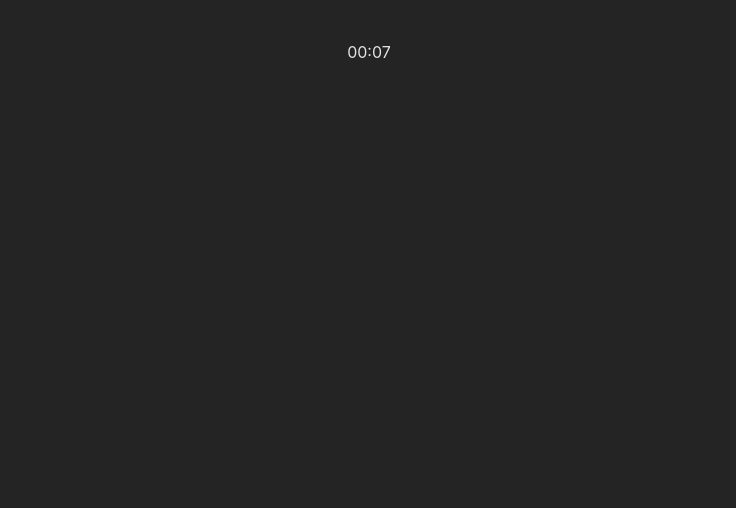
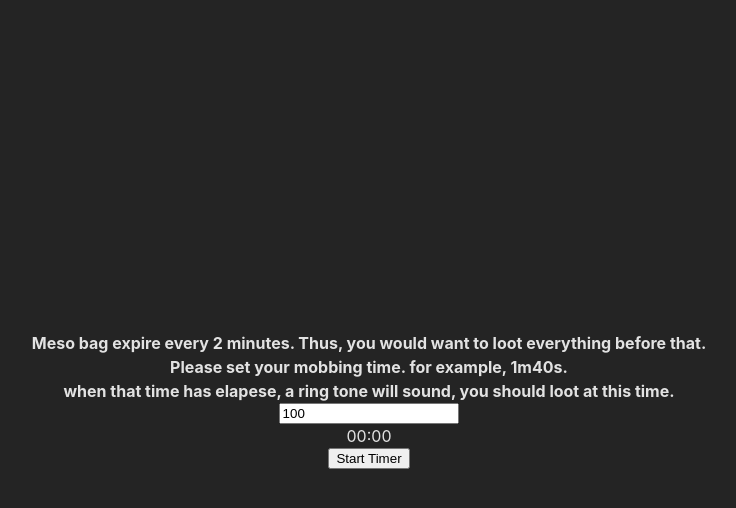
Before and after one commit to iceandfirewes/maplestory-loot-timer, a React (Vite) app: page / in a window 1280 px wide. Shown: the top 508 px of the page, without its empty margins (271-1007 px from the left). Built offline with nearby package versions, Linux system fonts and the light colour scheme.

Commit message:
timer work. reset every 2m. add ring tone later

```diff
--- a/src/App.jsx
+++ b/src/App.jsx
@@ -1,21 +1,43 @@
 import { useState,useEffect } from 'react'
 import './App.css'
 function App() {
-  const [active, setActive] = useState(true)
+  const [active, setActive] = useState(false)
   const [timeMark, setTimeMark] = useState(Date.now())
   const [time, setTime] = useState(Date.now())
   const SECOND = 1000;
   const MINUTE = SECOND * 60;
-  function updateTime(){
-    setTime(Date.now())
+  const lootInterval = 120000;
+  const testlootInterval = 7000;
+  const [mobbingTime, setMobbingTime] = useState(100)
+  function startTimer()
+  {
+    setActive(true)
+    setTimeMark(Date.now())
+  }
+  function handleInput(event)
+  {
+
+    setMobbingTime(event.target.value)
+    console.log(mobbingTime)
   }
   useEffect(() => {
     if(active)
     {
-      const interval = setInterval(() => updateTime(), 1000)
+      const interval = setInterval(() => {
+        console.log(time -timeMark)
+        if(time - timeMark > lootInterval)
+        //if(time - timeMark > testlootInterval)
+        {
+          setTimeMark(Date.now())
+        }
+        setTime(Date.now())
+      }, 1000)
       return () => clearInterval(interval);
     }
-  },[])
+  /**for some reason, setting this to active and time make the timer
+   * work. so ??
+   */
+  },[active,time])
   /**entries take an object with {a:"b", c:"d"} and then turn it into an array
    * [["a","a"],["c", "d"]]. from then, we can map as normal but since each element
    * is a array. we need to do .map([label, value], index) for [label, value] being the element
@@ -25,18 +47,30 @@ function App() {
     minutes: (time - timeMark) / MINUTE % 60,
     seconds: (time - timeMark) / SECOND % 60
   }).map(([label,value],index) => {
-    return <>
-    <span>{`${Math.floor(value)}`.padStart(2, "0")}</span>
-    {index === 0 && <span>:</span>}
-    </>
+    /**code so that the minutes and second cant be -1 because when
+     * timeMark and time get update at roughly the same time, the milisecond
+     * when rounded down would result in a -1:-1 being displayed. this is to
+     * prevent that
+    */
+   var timeValue
+    if(value < 0)
+    {
+      timeValue = <span>{"0".padStart(2,"0")}</span>
+    }
+    else
+    {
+      timeValue = <span>{`${Math.floor(value)}`.padStart(2, "0")}</span>
+    }
+    return <>{timeValue}{index === 0 && <span>:</span>}</>
   })
-
-
-
-
   return (
     <div className="App">
-      {timeDisplay}
+      <h4>Meso bag expire every 2 minutes. Thus, you would want to loot everything before that.</h4>
+      <h4>Please set your mobbing time. for example, 1m40s.</h4>
+      <h4>when that time has elapese, a ring tone will sound, you should loot at this time.</h4>
+      <input onChange={(event) => handleInput(event)}value={mobbingTime} placeholder="Seconds"></input>
+      <div>{timeDisplay}</div>
+      <button onClick={startTimer}>{active? "Reset Timer" : "Start Timer"}</button>
     </div>
   )
 }
--- a/src/index.css
+++ b/src/index.css
@@ -1,3 +1,6 @@
+*{
+  margin:0;
+}
 :root {
   font-family: Inter, Avenir, Helvetica, Arial, sans-serif;
   font-size: 16px;
@@ -14,8 +17,18 @@
   -moz-osx-font-smoothing: grayscale;
   -webkit-text-size-adjust: 100%;
 }
-.App > h1 {
-  color: red;
+.App{
+  width: 90%;
+  position: absolute;
+  left: 50%;
+  top: 50%;
+  display: flex;
+  flex-direction: column;
+  align-items: center;
+  transform: translate(-50%, -50%);
+}
+.App > input {
+  width: 15%;
 }
 /* a {
   font-weight: 500;
```
